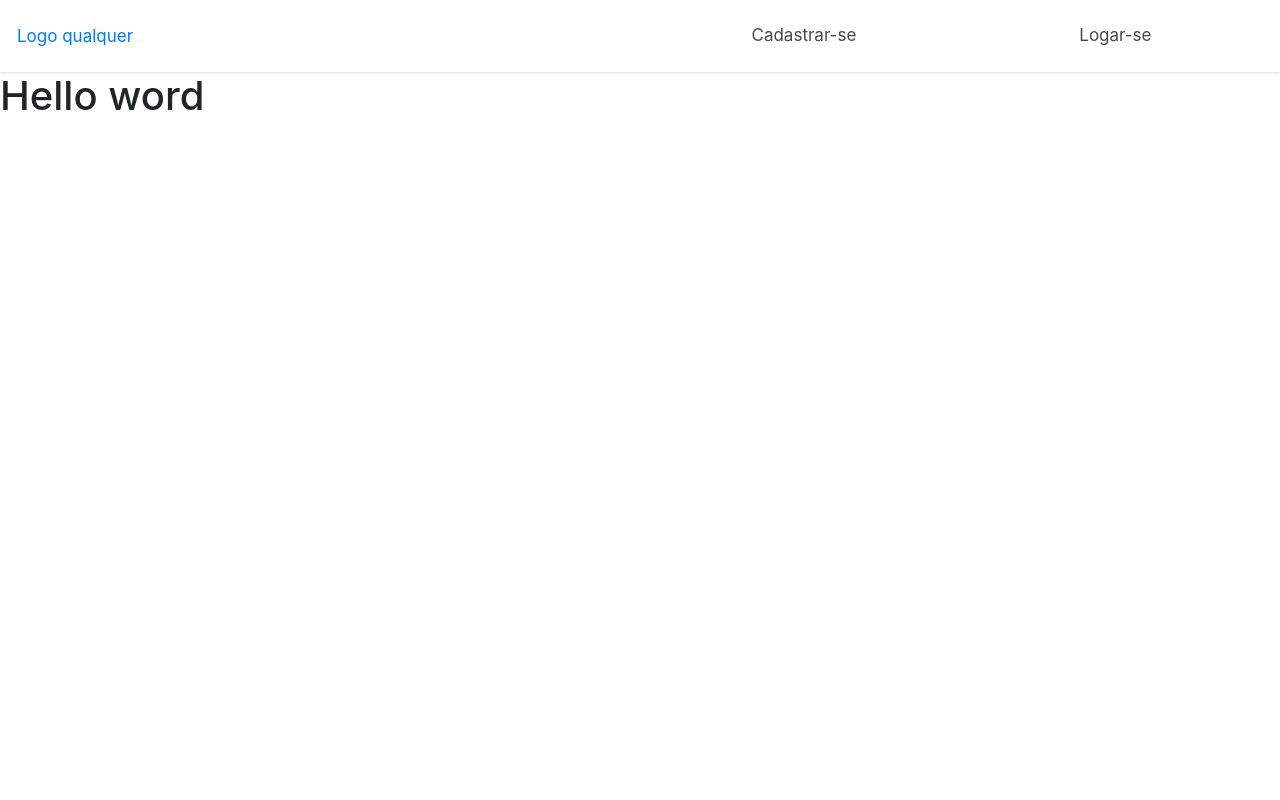
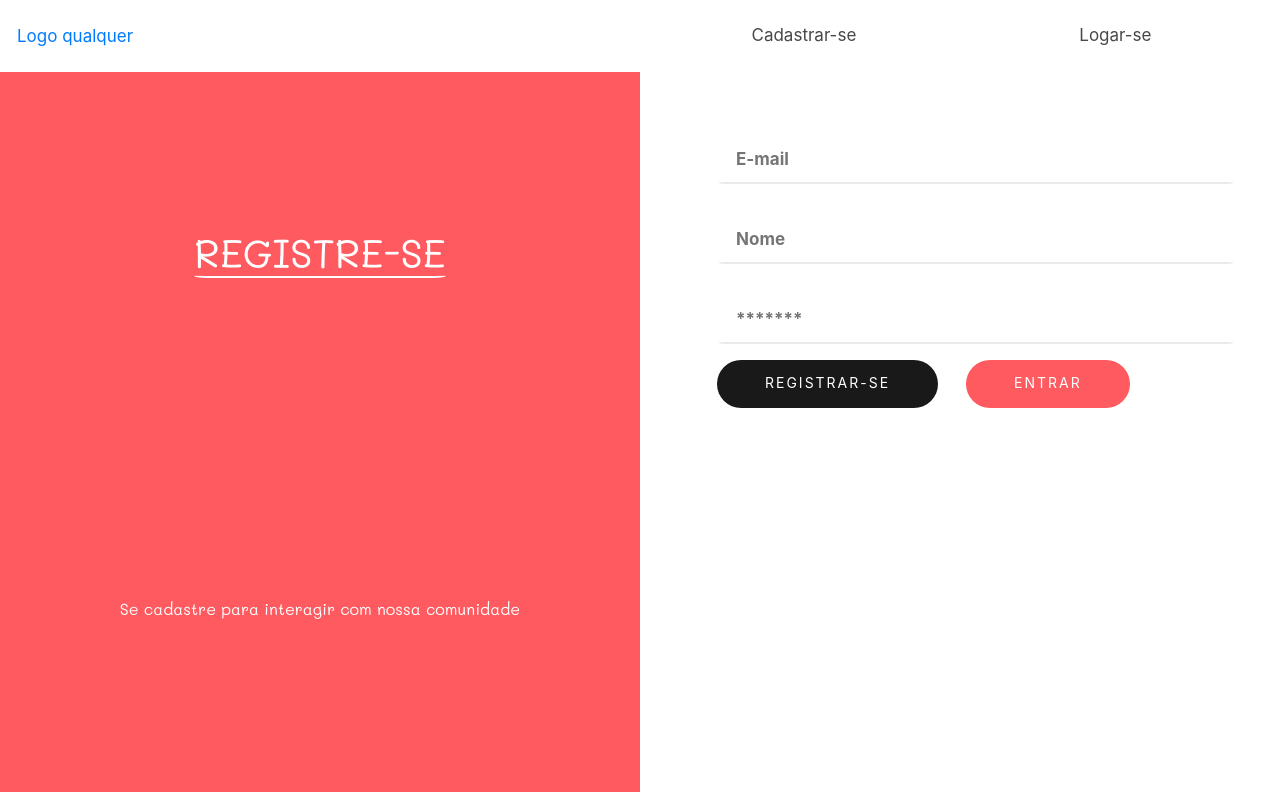
Before and after one commit to Freitas29/ReactAnime, a React (Create React App) app: page /signUp in a window 1280 px wide. Built offline with nearby package versions, Linux system fonts and the light colour scheme.

Commit message:
register added

```diff
--- a/public/index.html
+++ b/public/index.html
@@ -5,6 +5,7 @@
     <link rel="shortcut icon" href="%PUBLIC_URL%/favicon.ico" />
     <meta name="viewport" content="width=device-width, initial-scale=1" />
     <meta name="theme-color" content="#000000" />
+    <link href="https://fonts.googleapis.com/css?family=Mali&display=swap" rel="stylesheet">
     <!--
       manifest.json provides metadata used when your web app is installed on a
       user's mobile device or desktop. See https://developers.google.com/web/fundamentals/web-app-manifest/
--- a/src/components/form/index.js
+++ b/src/components/form/index.js
@@ -9,13 +9,29 @@ export const Form = styled.form`
     background-color: #fff;
 
     #firstPart{
-        padding: 4rem;
-        background-color: #fff;
+        background-color: #ff5a5f;
         height: 100%;
-
+        display:flex;
+        align-items:center;
+        justify-content:center;
+        flex-wrap: wrap;
         img{
             border-radius: 14px;
             height:100%;
+        }
+
+        h1{
+            text-transform: uppercase;
+            color:white;
+            font-family: 'Mali', cursive;
+            border-bottom: 2px solid white;
+            border-radius: 5%;
+        }
+
+        p{
+
+            font-family: 'Mali', cursive;
+            color:white;
         }
     }
 
--- a/src/pages/sign-in/index.js
+++ b/src/pages/sign-in/index.js
@@ -6,6 +6,7 @@ import { Alert } from '../../components/alert'
 import Container from 'react-bootstrap/Container'
 import Row from 'react-bootstrap/Row'
 import Col from 'react-bootstrap/Col'
+import { Link } from 'react-router-dom'
 
 export default class SignIn extends Component{
     constructor(props){
@@ -89,7 +90,9 @@ export default class SignIn extends Component{
 
 
                                     <Button dark onClick={e => this.handleLogin(e)}>Entrar</Button>
-                                    <Button warning>Registrar-se</Button>
+                                    <Link to="signUp/">
+                                        <Button warning>Registrar-se</Button>
+                                    </Link>
                                 </div>
                             </div>
                         </Col>
--- a/src/pages/sign-up/index.js
+++ b/src/pages/sign-up/index.js
@@ -1,9 +1,115 @@
 import React,{Component} from 'react'
+import {Form} from '../../components/form/index'
+import api from '../../services/api'
+import  Col  from 'react-bootstrap/Col'
+import  Row  from 'react-bootstrap/Row'
+import Container from 'react-bootstrap/Container'
+import { Alert } from '../../components/alert'
+import {Link} from 'react-router-dom'
+import Button from '../../components/button/'
 
 export default class SignUp extends Component{
+
+    state = {
+        password: "",
+        email: "",
+        name: "",
+        error: false,
+    }
+
+
+
+    handlePassword = (e) =>{
+        this.setState({password: e.target.value})
+        if(e.target.value.length <= 0){
+            alert("Não pode ficar em branco")
+        }
+    }
+
+    handleEmail = (e) =>{
+        this.setState({email: e.target.value})
+    }
+
+    handleName = (e) => {
+        this.setState({name: e.target.value})
+    }
+
+
+    handleRegister = async (e) => {
+
+        e.preventDefault()
+        await api.post('http://localhost:3001/api/auth/register', {
+            email: this.state.email,
+            name: this.state.name,
+            password: this.state.password
+        }).then((response) => {
+            if(response.data.error){
+                this.setState({ error: response.data.error})
+            }else{
+                console.log("Resposta",response)
+                this.props.history.push("/animes")
+                localStorage.setItem("current_user",response.data.token)
+            }
+        }).catch((response) => {
+            console.log(response)
+        })
+    }
+
+
+    handleAlert = () => {
+        if(this.state.error){
+            return(
+                <Alert warning >
+                    { this.state.error }
+                </Alert>
+            )
+        }
+    }
+
     render(){
         return(
-           <h1>Hello word</h1>
+            <Container fluid>
+                <Row>
+                    <Form>
+
+                        <Col md={6} style={{padding:0}}>
+                        <div id="firstPart">
+
+                            <h1>
+                                Registre-se
+                            </h1>
+                            <p>
+                                Se cadastre para interagir com nossa comunidade
+                            </p>
+                        </div>
+                        </Col>
+                        <Col md={6}>
+                        <div id="secondPart">
+                            { this.handleAlert() }
+
+                                <div id="fields">
+                                    <div id="field-group">
+                                        <input type="email" placeholder="E-mail" onChange={e => this.handleEmail(e)}/>
+                                    </div>
+                                    <div id="field-group">
+                                        <input type="text" placeholder="Nome" onChange={e => this.handleName(e)}/>
+                                    </div>
+                                    <div id="field-group">
+                                        <input type="password" placeholder="*******" onChange={e => this.handlePassword(e)}/>
+
+                                    </div>
+
+                                    <Button dark onClick={e => this.handleRegister(e)}>Registrar-se</Button>
+
+                                    <Link to="signIn/">
+                                        <Button warning>Entrar</Button>
+                                    </Link>
+                                </div>
+                            </div>
+                        </Col>
+                    </Form>
+                </Row>
+            </Container>
         )
     }
 }
```
Also changed, not shown: src/components/card/card.js (added, +76 -0 lines).
